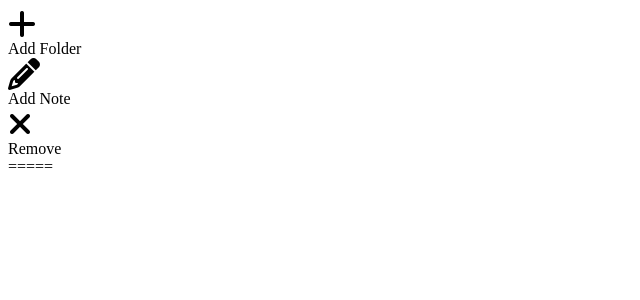
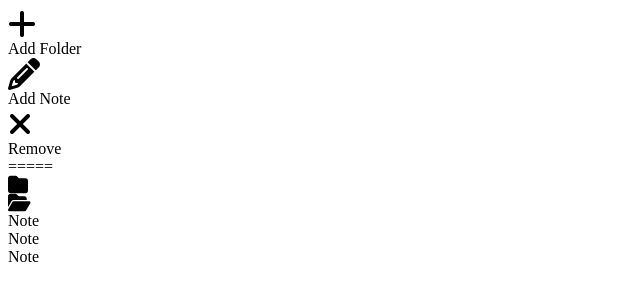
Before and after one commit to tony-blackie/note-manager, a React app: page / in a window 1280 px wide. Shown: the top 300 px of the page, without its empty margins (0-640 px from the left). Built offline with nearby package versions, Linux system fonts and the light colour scheme; no server answers.

Commit message:
Add dynamic folder icons to the app

```diff
--- a/src/components/AppComponent.jsx
+++ b/src/components/AppComponent.jsx
@@ -18,6 +18,7 @@ export default class App extends Component {
             <div>
                 <ControlPanel />
                 <FolderTree />
+                <NotePanel />
             </div>
         );
     }
--- a/src/components/Folder.jsx
+++ b/src/components/Folder.jsx
@@ -1,15 +1,19 @@
 import React, { Component } from 'react';
-import NoteIcon from './NoteIcon.jsx';
 
 export default class Folder extends Component {
+    constructor(props) {
+        super(props);
+    }
+
     render() {
         const note = {name: 'someName'};
+        const folder = this.props.folderIcon === 'open' ? 'folder-open': 'folder';
 
         return (
             <div>
-                <NoteIcon note={note} />
-                <NoteIcon note={note} />
-                <NoteIcon note={note} />
+                <div>
+                    <i className={`fa fa-${folder} fa-lg`}></i>
+                </div>
             </div>
         );
     }
--- a/src/components/FolderTree.jsx
+++ b/src/components/FolderTree.jsx
@@ -5,7 +5,8 @@ export default class FolderTree extends Component {
     render() {
         return (
             <div>
-                <Folder/>
+                <Folder folderIcon="closed"/>
+                <Folder folderIcon="open"/>
             </div>
         );
     }
```
